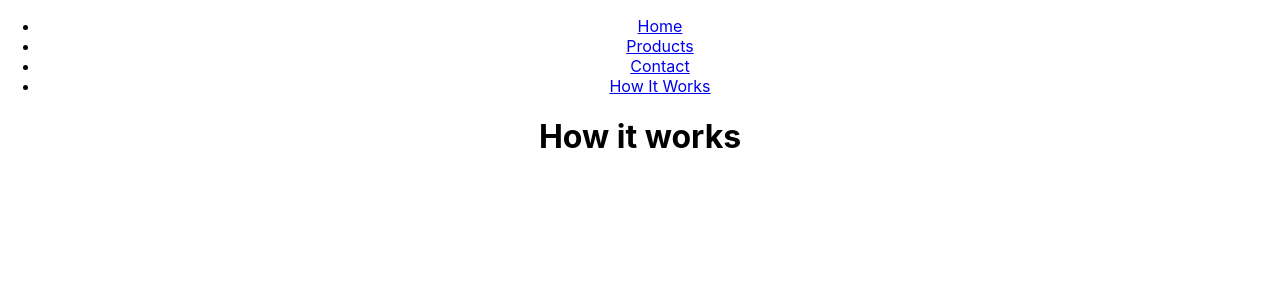
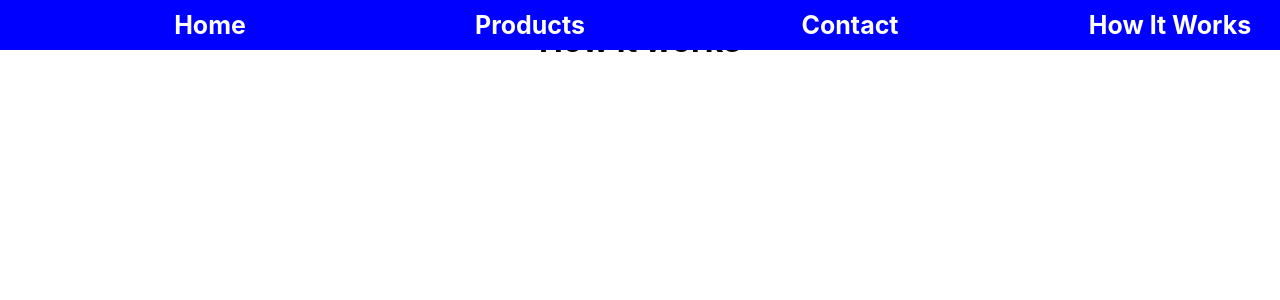
Before and after one commit to Lakeram21/dolphin, a React (Create React App) app: page /howitworks in a window 1280 px wide. Shown: the top 300 px of the page. Built offline with nearby package versions, Linux system fonts and the light colour scheme.

Commit message:
navbar colors

```diff
--- a/src/App.js
+++ b/src/App.js
@@ -6,10 +6,7 @@ import Navigation from './components/Navigation';
 function App() {
   return (
     <div className="App">
-
-
       <Navigation/>
-
     </div>
   );
 }
--- a/src/components/HomeItems.js
+++ b/src/components/HomeItems.js
@@ -55,9 +55,9 @@ function HomeItems() {
 
           <img src= "https://media.wired.com/photos/598e35fb99d76447c4eb1f28/m aster/pass/phonepicutres-TA.jpg" alt='logo' height='193'/>
           <h1>{item.name}</h1>
-          <h1>Item id: {item.id}</h1>
+          {/* <h1>Item id: {item.id}</h1>
           <h1>{item.price}</h1>
-          <h1>{item.description}</h1>
+          <h1>{item.description}</h1> */}
 
         </div>
       ))}
--- a/src/components/Items.css
+++ b/src/components/Items.css
@@ -7,6 +7,11 @@
     grid-gap: 10px;
     margin-left: 10px;
     flex-direction:column;
+    transition: transform 450ms;
+
+  }
+  .item:hover{
+    transform: scale(1.08);
   }
   .item h1{
     flex-direction: column;
@@ -18,6 +23,8 @@
   overflow-x: scroll;
   padding: 20px;
   grid-gap: 30px;
+  padding-top: 80px;
+
 
 
 }
--- /dev/null
+++ b/src/components/Navigation.css
@@ -0,0 +1,50 @@
+.navbar{
+    background-color: blue;
+    width: 100%;
+    position: fixed;
+    top: 0;
+    z-index: 1;
+}
+
+ul{
+    display: grid;
+    grid-template-columns: 1fr 1fr 1fr 1fr;
+    list-style: none;
+    width: 100%;
+    margin: 0;
+
+}
+
+
+li{
+    float: left;
+	position: relative;
+	width:auto;
+    list-style: none;
+    font-size: 25px;
+    text-align: center;
+
+
+}
+
+li a:hover {
+	background: rgb(202, 121, 15);
+    width: 100%;
+    transition: all .25s ease;
+
+    transform: scale(1.18);
+    opacity: 0.8;
+
+}
+
+a{
+    color: #FFFFFF;
+    width: 100%;
+    font-weight: bold;
+    text-decoration: none;
+    transition: all .10s ease;
+    display: block;
+    padding: 10px;
+
+
+}
--- a/src/components/Navigation.js
+++ b/src/components/Navigation.js
@@ -5,13 +5,16 @@ import HomeItems from "./HomeItems";
 import Contacts from './Contacts';
 import Works from "./Works";
 import Home from './Home';
+import Products from './Products'
+import "./Navigation.css"
+
 
 
 function Navigation() {
   return (
     <Router>
       <div>
-        <nav>
+        <nav className="navbar">
           <ul>
             <li>
               <Link to="/home">Home</Link>
@@ -38,7 +41,7 @@ function Navigation() {
 
           <Route path="/products">
             {/* <Items/> */}
-            <HomeItems />
+            <Products />
           </Route>
 
           <Route path="/contact">
--- /dev/null
+++ b/src/components/Products.css
@@ -0,0 +1,29 @@
+.products{
+
+    display: grid;
+    grid-template-columns: 1fr 1fr 1fr;
+    grid-gap: 40px;
+    margin-left: 20px;
+    margin-right: 40px;
+     margin-top: 90px;
+}
+
+.product{
+    border: 1px solid black;
+    border-radius: 30px;
+    display: flex;
+    justify-content: space-evenly;
+    padding: 10px;
+    grid-gap: 20px;
+    margin-left: 10px;
+    flex-direction:column;
+    background-color:rgb(163, 154, 154);
+    transition: transform 450ms;
+
+
+    /* transform: scale(1.08); */
+}
+.product:hover{
+
+  transform: scale(1.08);
+}
--- /dev/null
+++ b/src/components/Products.js
@@ -0,0 +1,63 @@
+import React,{useState} from 'react'
+import './Products.css'
+
+
+
+function Products() {
+    const [items, setItems] = useState([
+        {
+            id: 1,
+            name: "Projector",
+            price: 23500,
+            description: "this is a projector"
+        },
+        {
+            id: 2,
+            name: "Projector-hp",
+            price: 27500,
+            description: "this is a projector"
+        },
+        {
+            id: 3,
+            name: "Projector-dell",
+            price: 23500,
+            description: "this is a projector",
+            images: ""
+        }, {
+            id: 4,
+            name: "Projector-dell",
+            price: 23500,
+            description: "this is a projector"
+        }, {
+            id: 5,
+            name: "Projector-dell",
+            price: 23500,
+            description: "this is a projector"
+        }, {
+            id: 6,
+            name: "Projector-dell",
+            price: 23500,
+            description: "this is a projector"
+        }
+
+    ]);
+
+    return (
+        <div className="products">
+
+            {items.map((item) => (
+                <div className="product">
+                    {/* \src\pictures\v13h010l49.png */}
+
+                    <img src="https://media.wired.com/photos/598e35fb99d76447c4eb1f28/m aster/pass/phonepicutres-TA.jpg" alt='logo' height='193' />
+                    <h1>{item.name}</h1>
+                    <h1>Item id: {item.id}</h1>
+                    <h1>{item.price}</h1>
+                    <h1>{item.description}</h1>
+
+                </div>
+            ))}
+        </div>
+    );
+}
+export default Products
```
